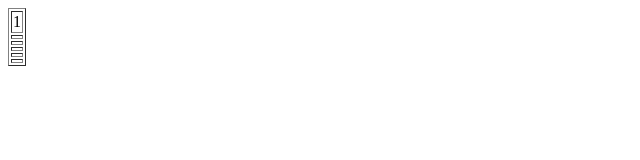
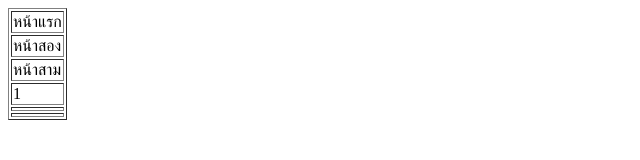
Before and after one commit to phatt09/testgit, a plain HTML site: page index.html in a window 1280 px wide. Shown: the whole page, without its empty margins (0-640 px from the left). Drawn offline with Linux system fonts and the light colour scheme.

Commit message:
menu thai

```diff
--- a/index.html
+++ b/index.html
@@ -6,16 +6,16 @@
 <body>
 <table border="1">
 	<tr>
-		<td>1</td>
+		<td>หน้าแรก</td>
 	</tr>
 	<tr>
-		<td></td>
+		<td>หน้าสอง</td>
 	</tr>
 	<tr>
-		<td></td>
+		<td>หน้าสาม</td>
 	</tr>
 	<tr>
-		<td></td>
+		<td>1</td>
 	</tr>
 	<tr>
 		<td></td>
```
